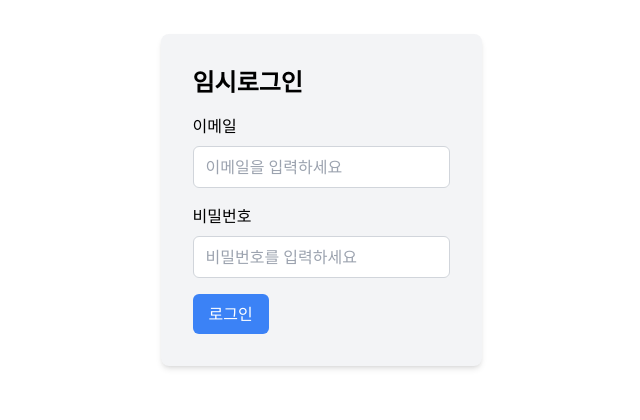
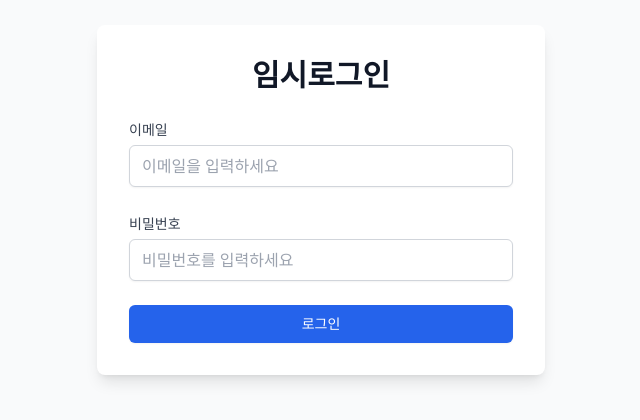
Before and after one commit to KJLBK/danum-react, a React (Vite) app: page /login in a window 1280 px wide. Shown: the part 200-620 px from the top of the page, without its empty margins (319-959 px from the left). Built offline with nearby package versions, Linux system fonts and the light colour scheme.

Commit message:
Edit: Test 코드 추가 및 CSS 변경

```diff
--- a/src/pages/Home.jsx
+++ b/src/pages/Home.jsx
@@ -5,7 +5,6 @@
 export default function Home() {
 	const [hello, setHello] = useState('')
 	const [data, setData] = useState('')
-
 	useEffect(() => {
 		axios.get('/api/test').then((res) => {
 			if (res.data === '테스트') {
@@ -17,21 +16,29 @@
 
 	return (
 		<>
-			<div className="flex justify-center items-center">
-				<div>
-					<h1 className="text-3xl font-bold underline">
-						danum-frontend dev page
+			<div className="flex justify-center items-center min-h-screen bg-gray-100">
+				<div className="p-8 bg-white shadow-lg rounded-lg">
+					<h1 className="text-4xl font-bold text-center text-gray-800">
+						DANUM DEV Mode
 					</h1>
-					<p>
+					<p className="mt-4 text-gray-600">
 						API 테스트 / Backend Data :
-						{hello ? '연결성공' : '연결실패'} <br /> message: {data}
+						<span className={hello ? 'text-green-500' : 'text-red-500'}>
+							{hello ? '연결성공' : '연결실패'}
+						</span>
+						<br /> message: {data}
 					</p>
 					<br />
-					<Link to="/login" className="font-bold underline">
+					<Link to="/login" className="text-blue-500 hover:text-blue-700 font-bold underline">
 						로그인 페이지
 					</Link>
 					: 구현중(05/11~진행중)
+					<br></br>
+					<p className="mt-4 text-gray-600 italic">
+						*ChatGPT가 만들어준 Tailwind 디자인으로 구현되었습니다. 이후 디자인이 Fix되면.. 제대로 할 예정.
+					</p>
 				</div>
+
 			</div>
 		</>
 	)
--- a/src/pages/Login.jsx
+++ b/src/pages/Login.jsx
@@ -5,10 +5,12 @@
 export default function Login() {
 	const [username, setUsername] = useState('')
 	const [password, setPassword] = useState('')
+	const [error, setError] = useState('')
 	const setToken = useAuth((state) => state.setToken)
 
 	const handleSubmit = async (e) => {
 		e.preventDefault()
+		setError('')
 		try {
 			const response = await axios.post('/member/login', {
 				username,
@@ -20,6 +22,10 @@
 			}
 		} catch (error) {
 			console.error(error)
+			setError(
+				'로그인 실패: ' +
+					(error.message || '알 수 없는 오류가 발생했습니다.'),
+			)
 		}
 	}
 
@@ -30,42 +36,53 @@
 	const handlePasswordChange = (e) => {
 		setPassword(e.target.value)
 	}
-
 	return (
 		<>
-			<div className="flex justify-center items-center h-screen">
-				<div className="bg-gray-100 p-8 rounded-lg shadow-md">
-					<h2 className="text-2xl font-semibold mb-4">임시로그인</h2>
-					<form onSubmit={handleSubmit}>
-						<div className="mb-4">
-							<label htmlFor="email" className="block mb-2">
+			<div className="flex justify-center items-center min-h-screen bg-gray-50">
+				<div className="w-full max-w-md p-8 space-y-6 bg-white rounded-lg shadow-lg">
+					<h2 className="text-3xl font-bold text-center text-gray-900">
+						임시로그인
+					</h2>
+					<form onSubmit={handleSubmit} className="space-y-6">
+						<div>
+							<label
+								htmlFor="email"
+								className="text-sm font-medium text-gray-700"
+							>
 								이메일
 							</label>
 							<input
 								type="email"
 								value={username}
 								id="email"
-								className="form-input border border-gray-300 rounded-md w-full py-2 px-3 focus:outline-none focus:border-blue-500"
+								className="mt-1 block w-full px-3 py-2 border border-gray-300 rounded-md shadow-sm placeholder-gray-400 focus:outline-none focus:ring-blue-500 focus:border-blue-500"
 								placeholder="이메일을 입력하세요"
 								onChange={handleUsernameChange}
 							/>
 						</div>
-						<div className="mb-4">
-							<label htmlFor="password" className="block mb-2">
+						<div>
+							<label
+								htmlFor="password"
+								className="text-sm font-medium text-gray-700"
+							>
 								비밀번호
 							</label>
 							<input
 								type="password"
 								value={password}
 								id="password"
-								className="form-input border border-gray-300 rounded-md w-full py-2 px-3 focus:outline-none focus:border-blue-500"
+								className="mt-1 block w-full px-3 py-2 border border-gray-300 rounded-md shadow-sm placeholder-gray-400 focus:outline-none focus:ring-blue-500 focus:border-blue-500"
 								placeholder="비밀번호를 입력하세요"
 								onChange={handlePasswordChange}
 							/>
 						</div>
+						{error && (
+							<div className="text-red-500 text-sm">{error}</div>
+						)}
+
 						<button
 							type="submit"
-							className="bg-blue-500 text-white py-2 px-4 rounded-md hover:bg-blue-600"
+							className="w-full flex justify-center py-2 px-4 border border-transparent rounded-md shadow-sm text-sm font-medium text-white bg-blue-600 hover:bg-blue-700 focus:outline-none focus:ring-2 focus:ring-offset-2 focus:ring-blue-500"
 						>
 							로그인
 						</button>
--- a/src/store/useAuth.jsx
+++ b/src/store/useAuth.jsx
@@ -1,17 +1,19 @@
 import { create } from 'zustand'
 import { persist } from 'zustand/middleware'
 
-export default function useAuth() {
-	create(
+const useAuth = create(
 	persist(
 		(set) => ({
 			token: null,
 			setToken: (token) => set({ token }),
 		}),
 		{
-				name: 'auth-storage', // 상태를 저장할 때 사용할 키 이름
-				storage: localStorage, // 또는 localStorage를 사용할 수 있습니다.
+			name: 'auth-storage',
+			storage: localStorage,
+			serialize: (state) => JSON.stringify(state),
+			deserialize: (str) => JSON.parse(str),
 		},
 	),
 )
-}
+
+export default useAuth
```
Lines whose indentation alone changed are shown as unchanged.
